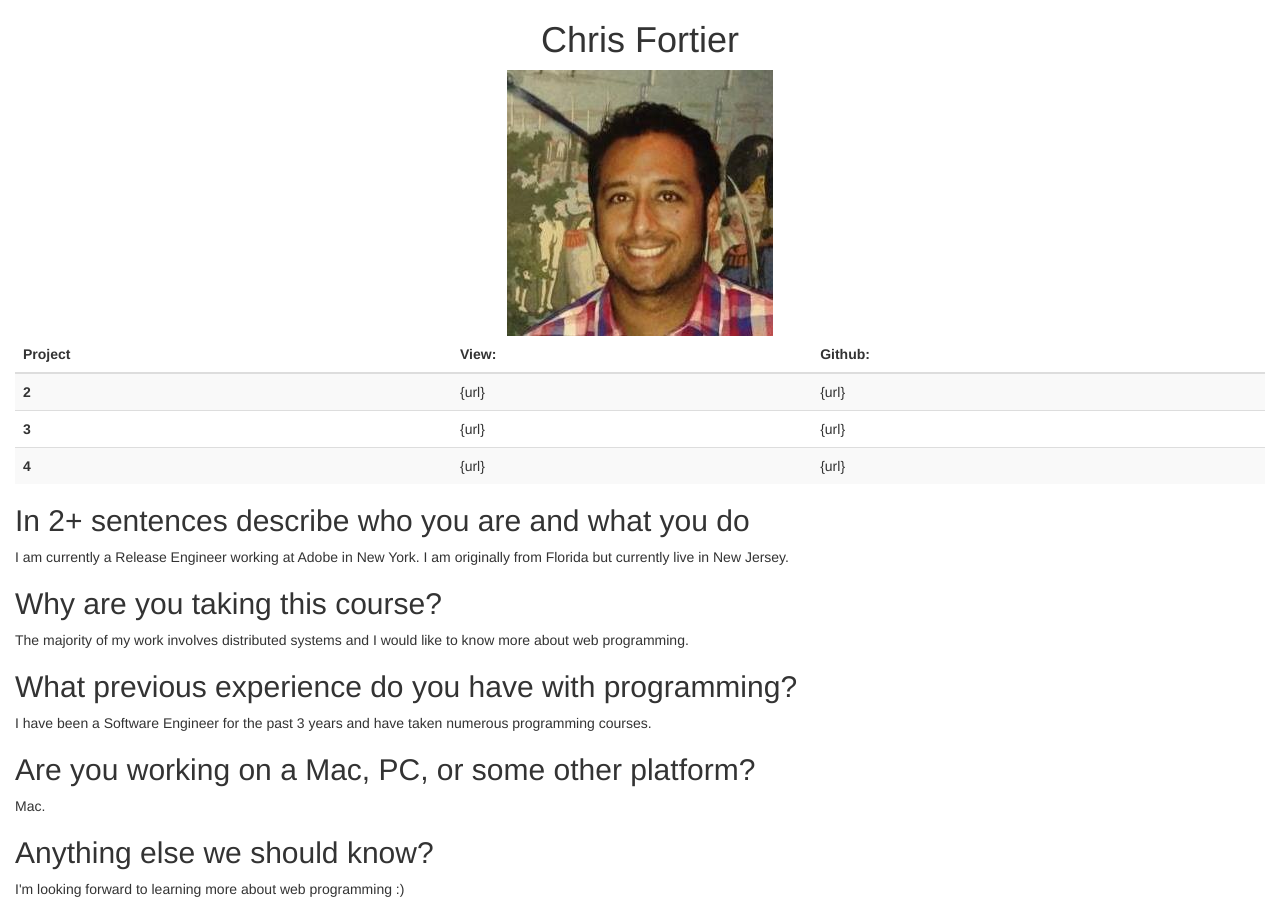
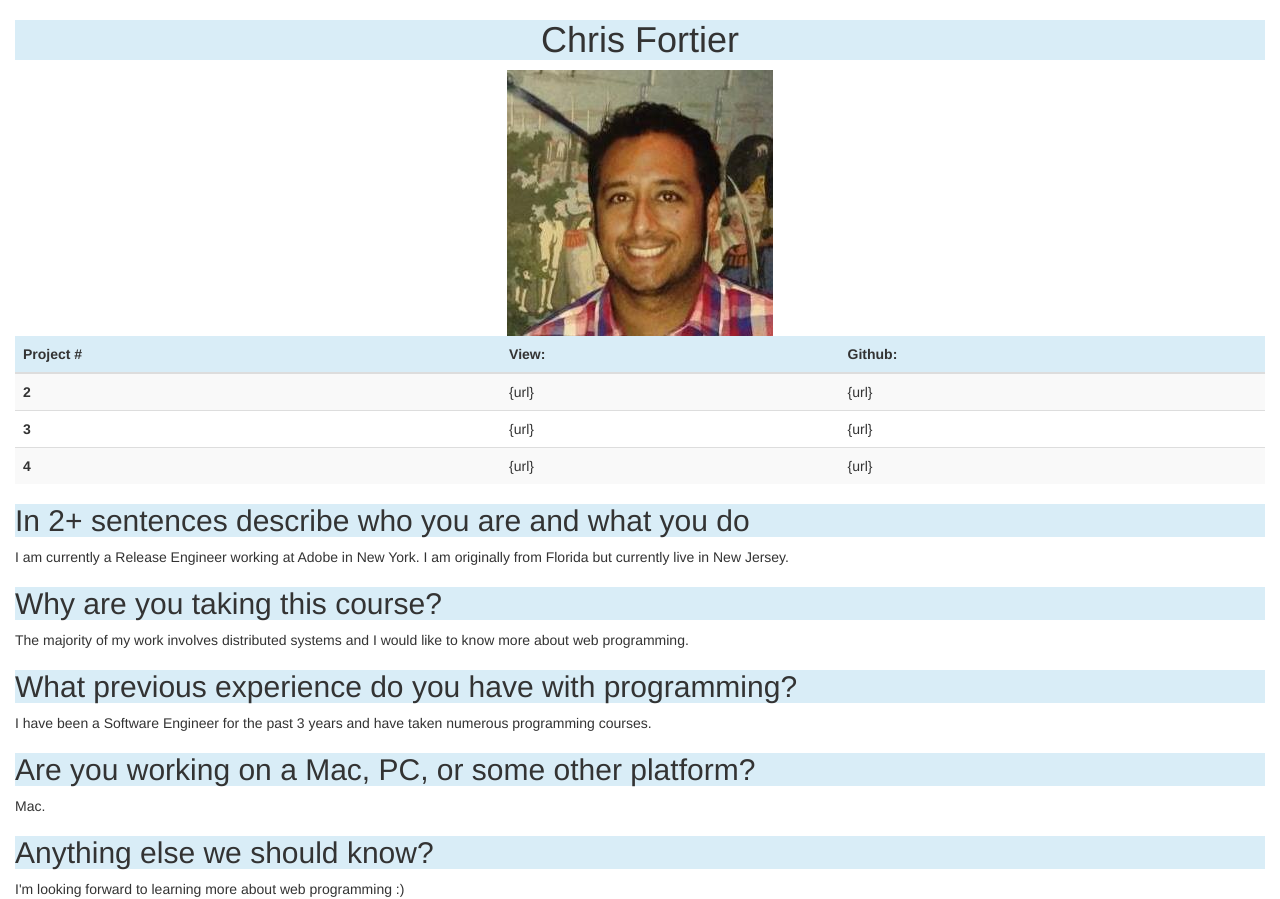
Before and after one commit to cfortier2/dwa_p1, a plain HTML site: page index.html in a window 1280 px wide. Drawn offline with nearby package versions, Linux system fonts and the light colour scheme.

Commit message:
update directory structure

```diff
--- a/public/index.html
+++ b/index.html
@@ -35,14 +35,14 @@
   <body>
     <div class="container-fluid">
       <div class="center">
-        <h1>Chris Fortier</h1>
+        <h1 class="bg-info">Chris Fortier</h1>
         <img src='assets/img/chris_fortier.jpg' alt='Chris Fortier'>
       </div>
 
       <table class="table table-striped">
         <thead>
-          <tr>
-            <th>Project</th>
+          <tr class="bg-info">
+            <th>Project #</th>
             <th>View:</th>
             <th>Github:</th>
           </tr>
@@ -66,19 +66,19 @@
         </tbody>
       </table>
 
-      <h2>In 2+ sentences describe who you are and what you do</h2>
+      <h2 class="bg-info">In 2+ sentences describe who you are and what you do</h2>
       I am currently a Release Engineer working at Adobe in New York. I am originally from Florida but currently live in New Jersey.
 
-      <h2>Why are you taking this course?</h2>
+      <h2 class="bg-info">Why are you taking this course?</h2>
       The majority of my work involves distributed systems and I would like to know more about web programming.
 
-      <h2>What previous experience do you have with programming?</h2>
+      <h2 class="bg-info">What previous experience do you have with programming?</h2>
       I have been a Software Engineer for the past 3 years and have taken numerous programming courses.
 
-      <h2>Are you working on a Mac, PC, or some other platform?</h2>
+      <h2 class="bg-info">Are you working on a Mac, PC, or some other platform?</h2>
       Mac.
 
-      <h2>Anything else we should know?</h2>
+      <h2 class="bg-info">Anything else we should know?</h2>
       I'm looking forward to learning more about web programming :)
     </div>
 
```
Also changed, not shown: assets/css/custom.css (renamed from public/assets/css/custom.css), assets/img/chris_fortier.jpg (renamed from public/assets/img/chris_fortier.jpg), assets/stylesheets/styles.css (renamed from public/assets/stylesheets/styles.css).
